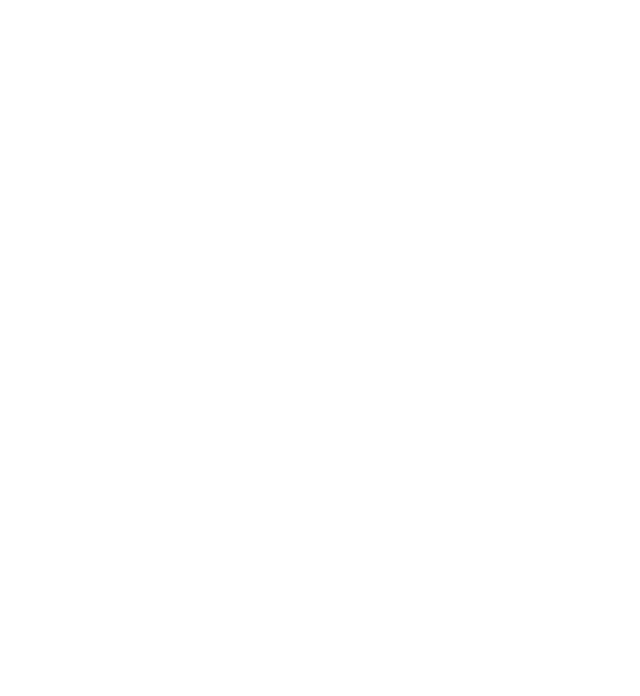
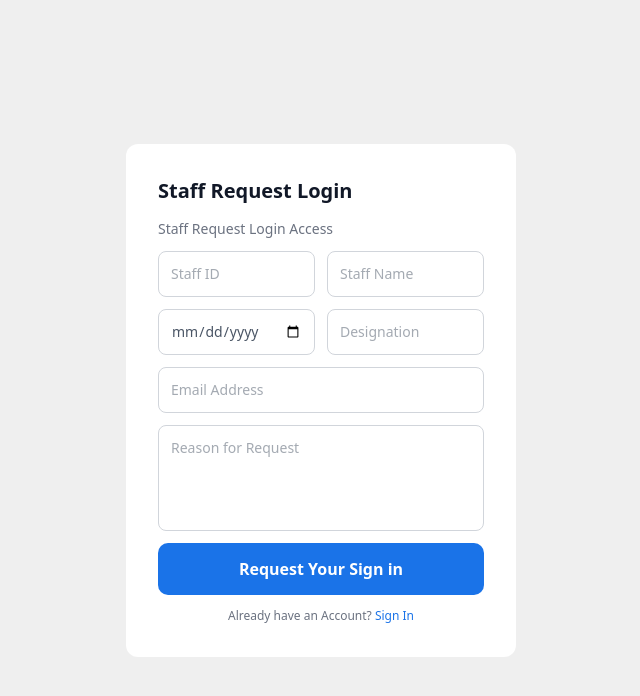
Before and after one commit to Esoft-Management-System/Frontend, a React app: page /StaffRequestLogin in a window 1280 px wide. Before the commit this address had no page. Shown: the top 696 px of the page, without its empty margins (319-959 px from the left). Built offline with nearby package versions, Linux system fonts and the light colour scheme; the HTML template or start-up script is replaced by a standard one.

Commit message:
i have done routing

```diff
--- a/src/App.tsx
+++ b/src/App.tsx
@@ -3,6 +3,7 @@
 import ResetPassword from "./pages/login/ResetPassword";
 import StaffLogin from "./pages/login/staffLogin";
 import StudentRegister from "./pages/register/StudentRegister";
+import StaffRequestLogin from "./pages/login/StaffRequestLogin";
 
 const App = () => {
   return (
@@ -12,6 +13,7 @@
         <Route path="/resetpassword" element={<ResetPassword/>}/>
         <Route path="/staff" element={<StaffLogin/>}/>
         <Route path="/studentregister" element={<StudentRegister/>}/>
+        <Route path="/StaffRequestLogin" element={<StaffRequestLogin/>}/>
       </Routes>
     </div>
   );
--- a/src/components/common/Textinput.tsx
+++ b/src/components/common/Textinput.tsx
@@ -1,11 +1,21 @@
-interface TextInputInterface{
+interface TextInputInterface {
   placeholder?: string;
   type?: string;
   value?: string;
 }
 
 const Textinput = (props: TextInputInterface) => {
-  const {placeholder, type, value} =  props;
+  const { placeholder, type, value } = props;
+  if (
+    type === "textarea"
+  ) {
+    return (<textarea
+      className="border w-full text-sm text-gray-600 border-[#D1D5DB] p-3 focus:outline-none rounded-lg resize-none"
+      placeholder={placeholder}
+      rows={4}
+    />)
+  }
+
   return (
     <input className="border w-full text-sm text-gray-600 border-[#D1D5DB] p-3 focus:outline-none rounded-lg" type={type} placeholder={placeholder} value={value} />
   )
--- /dev/null
+++ b/src/pages/login/StaffRequestLogin.tsx
@@ -0,0 +1,36 @@
+import BlueButton from "../../components/common/BlueButton";
+import Textinput from "../../components/common/Textinput";
+
+
+const StaffRequestLogin = () => {
+
+
+  return (
+    <div className="h-screen w-screen flex items-center justify-center bg-[#EFEFEF]">
+      <div className="flex w-[414px] md:w-[414px] flex-col p-3">
+        <div className="bg-[#FFFFFF] flex-1 flex flex-col gap-3 p-3 md:p-8 rounded-xl">
+          <p className="text-[20px] font-semibold text-[#111827]">Staff Request Login</p>
+          <p className="text-[14px] font-normal text-[#6B7280]">Staff Request Login Access</p>
+          <div className="flex flex-col w-full gap-3">
+            <div className="flex w-full gap-3 flex-col md:flex-row">
+              <Textinput placeholder="Staff ID" type="text" />
+              <Textinput placeholder="Staff Name" type="text" />
+            </div>
+            <div className="flex w-full gap-3 flex-col md:flex-row">
+              <Textinput placeholder="DD:MM:YYYY" type="date" />
+              <Textinput placeholder="Designation" type="text" />
+            </div>
+            <Textinput placeholder="Email Address" type="email" />
+            <Textinput placeholder="Reason for Request" type="textarea" />
+          </div>
+          <BlueButton buttonName="Request Your Sign in" />
+          <div className="flex flex-col items-center justify-center w-full">
+            <p className="text-[#6B7280] font-normal text-[12px]">Already have an Account? <span className="text-[#1A73E8] hover:cursor-pointer">Sign In</span></p>
+          </div>
+        </div>
+      </div>
+    </div>
+
+  )
+}
+export default StaffRequestLogin;
```
